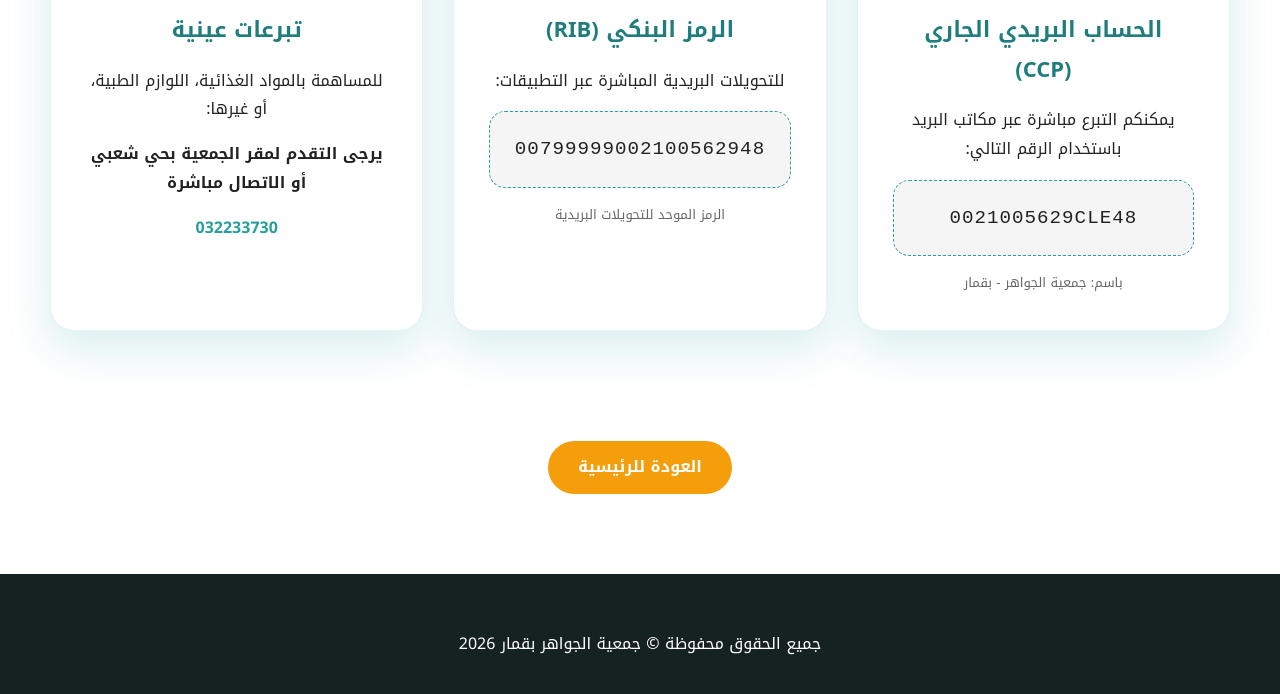
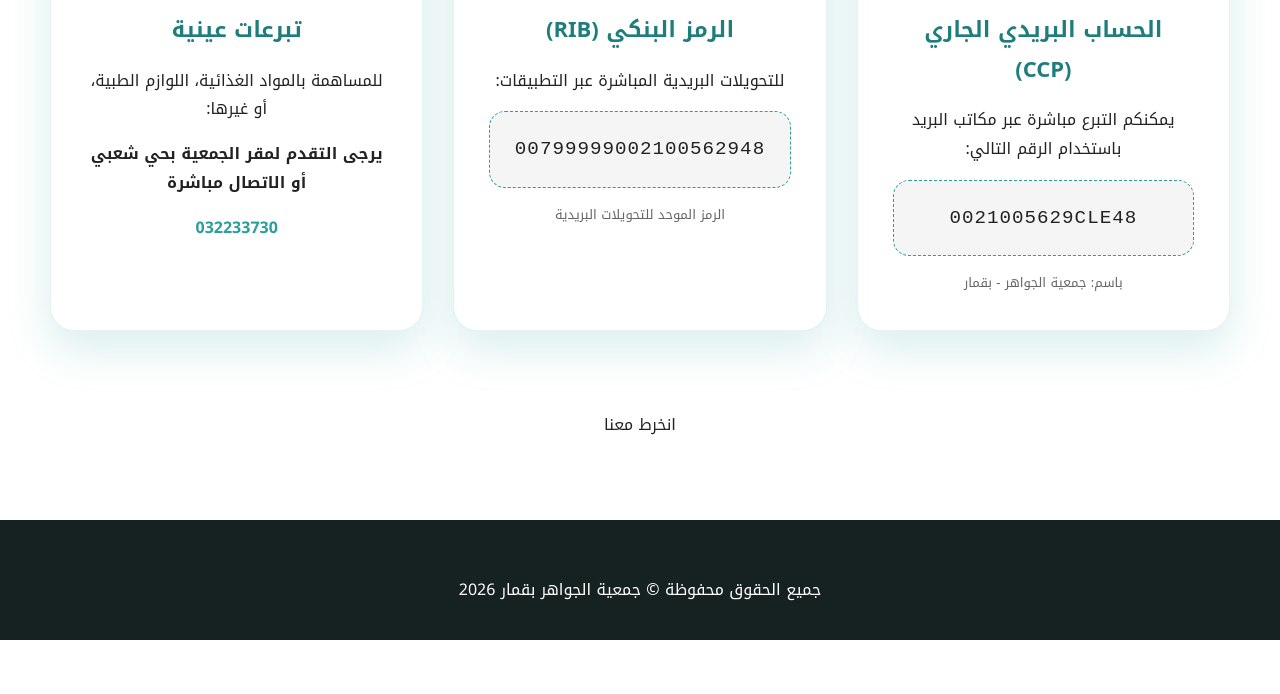
Before and after one commit to aljawahirdev/donations, a plain HTML site: page index.html in a window 1280 px wide. Shown: the part 609-1303 px from the top of the page. After the commit the page ends 1249 px from the top, so only its background shows below. Drawn offline with Linux system fonts and the light colour scheme.

Commit message:
Update index.html

```diff
--- a/index.html
+++ b/index.html
@@ -200,7 +200,7 @@
   </div>
 
   <div style="text-align: center; margin-bottom: 80px;">
-    <a href="admin_only_page.html" class="btn-back">العودة للرئيسية</a>
+   <a class="btn" href="https://aljawahirdev.github.io/Engagement/">انخرط معنا</a>
   </div>
 </main>
 
```
